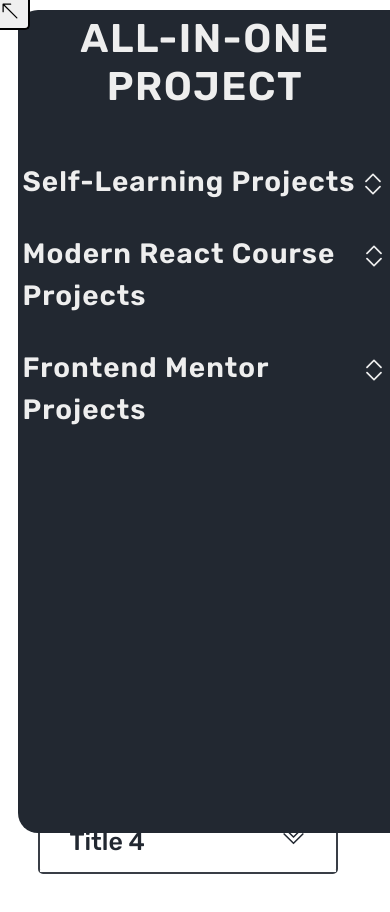
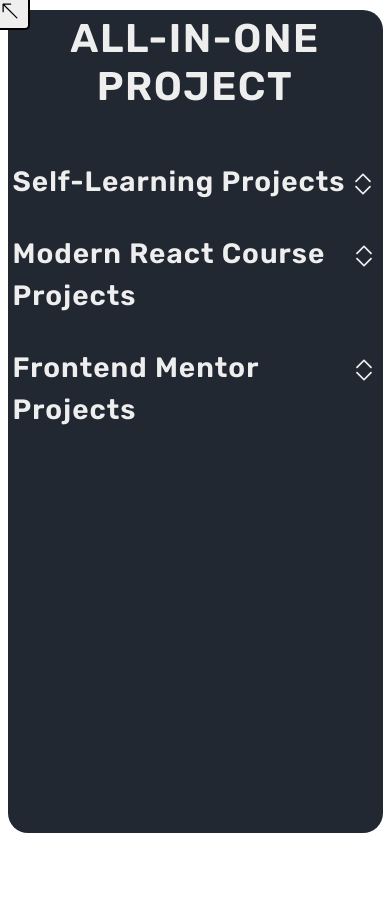
Before and after one commit to Ahmed-Shawareb-Full-Stack/all--in-one_project, a React (Vite) app: page /accordion in a window 390 px wide. After the commit the page ends 844 px from the top, so only its background shows below. Built offline with nearby package versions, Linux system fonts and the light colour scheme.

Commit message:
fix styling - fix accordion

```diff
--- a/src/pages/CP_AccordionPage/index.jsx
+++ b/src/pages/CP_AccordionPage/index.jsx
@@ -35,8 +35,8 @@
   });
   return (
     <div className="acc__page">
-      <h1 className="acc__page--heading">Accordion Component</h1>
-      <p className="acc__page--desc">
+      <h1 className="acc__page--heading text-center">Accordion Component</h1>
+      <p className="acc__page--desc ">
         Ea ipsum culpa pariatur aliquip anim laborum occaecat amet qui ex
         deserunt quis. Cupidatat proident et nostrud amet ullamco. Aute anim
         irure est commodo fugiat aute do. Ea dolor enim sit sunt labore veniam.
--- a/src/pages/CP_AccordionPage/styles.scss
+++ b/src/pages/CP_AccordionPage/styles.scss
@@ -5,7 +5,7 @@
   flex-direction: column;
   padding: 2rem;
   width: 100%;
-  overflow-y: scroll;
+  overflow-y: auto;
   align-items: center;
   justify-content: center;
 
@@ -26,6 +26,16 @@
     border: 2px solid $color-f;
     border-radius: 5px;
   }
+  @media (max-width: 991.98px) {
+    &--desc {
+      height: 20vh;
+      width: 100%;
+      padding: 1rem;
+      text-align: left;
+      overflow-y: auto;
+      font-size: 1.6rem;
+    }
+  }
 }
 
 @media (max-width: 991.98px) {
--- a/src/pages/layout/index.jsx
+++ b/src/pages/layout/index.jsx
@@ -13,7 +13,7 @@
   console.log("left up " + navState);
 
   return (
-    <div className="container-fluid position-relative d-flex ">
+    <div className="container-fluid position-relative ">
       <div
         className={`position-fixed navigation__toggle ${
           navState ? "show-btn" : "hide-btn"
--- a/src/pages/layout/styles.scss
+++ b/src/pages/layout/styles.scss
@@ -29,6 +29,12 @@
   z-index: 111;
 }
 
+@media (max-width: 991.98px) {
+  .navigation {
+    left: 0;
+  }
+}
+
 .hide-Nav {
   max-width: 0;
   opacity: 0;
@@ -48,5 +54,4 @@
 
 .outlet-expand {
   width: 100vw;
-  height: 100vh;
 }
--- a/src/pages/navigation/styles.scss
+++ b/src/pages/navigation/styles.scss
@@ -4,7 +4,7 @@
   height: 97.5vh;
   border-radius: 2rem 0 0rem 2rem;
   flex-wrap: nowrap;
-  overflow-y: scroll;
+  overflow-y: auto;
 
   &__toggle {
     top: -1rem;
@@ -81,3 +81,9 @@
   padding: 1rem 2rem;
   border-radius: 5px;
 }
+
+@media (max-width: 991.98px) {
+  .nav {
+    border-radius: 2rem;
+  }
+}
```
